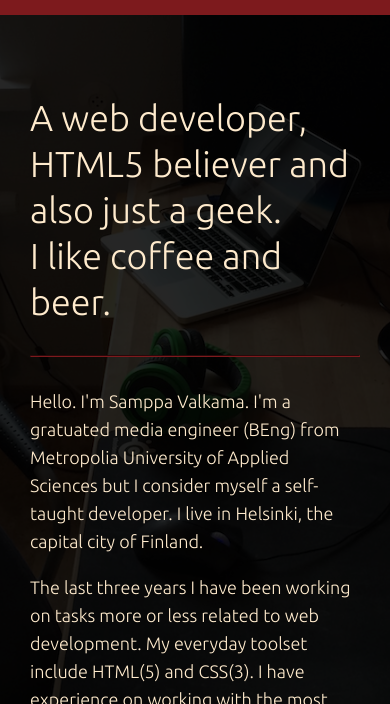
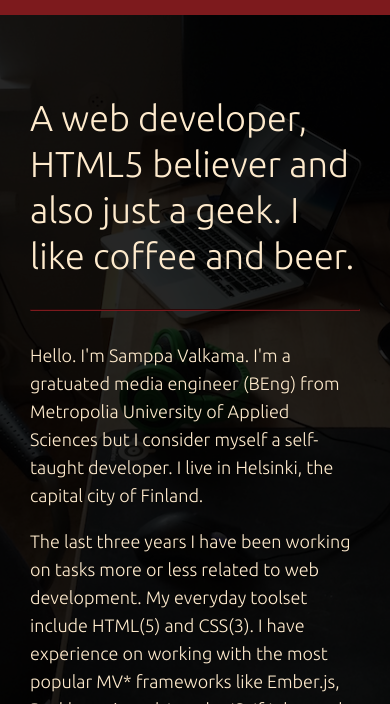
Before and after one commit to frequ/samppav1, a plain HTML site: page index.html in a window 390 px wide. Shown: the part 140-844 px from the top of the page. Drawn offline with Linux system fonts and the light colour scheme.

Commit message:
use responsive linebreak

```diff
--- a/css/less/styles.less
+++ b/css/less/styles.less
@@ -18,6 +18,8 @@ body{
     transition: left 0.2s;
 }
 
+
+
 .header{
     position: fixed;
     top: 0;
@@ -28,7 +30,6 @@ body{
     width: 500px;
     color: #fefefe;
     padding: 0 30px;
-
 
     .name-title{
         width: 60%;
@@ -125,6 +126,10 @@ body{
 
     .content{
         padding: 16vh 30px 5vh 30px;
+
+        .responsive-line{
+            display: block;
+        }
 
         hr{
             border-color: #7D1A1D;
@@ -223,6 +228,10 @@ body{
         .content{
             padding: 25vh 30px 5vh 30px;
 
+            .responsive-line{
+                display: inline;
+            }
+
             .tiny{
                 width: 75%;
             }
--- a/index.html
+++ b/index.html
@@ -29,7 +29,7 @@
 
         <div class="wrap">
             <div class="content">
-                <h1>A web developer, HTML5 believer and also just a geek. <br/> I like coffee and beer.</h1>
+                <h1><span class="responsive-line">A web developer, HTML5 believer and also just a geek.</span> </span class="responsive-line">I like coffee and beer.</span></h1>
 
                 <hr/>
 
```
Also changed, not shown: css/styles.css.
